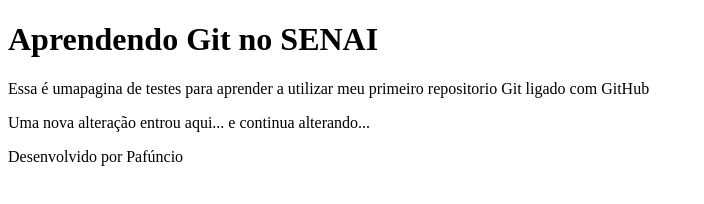
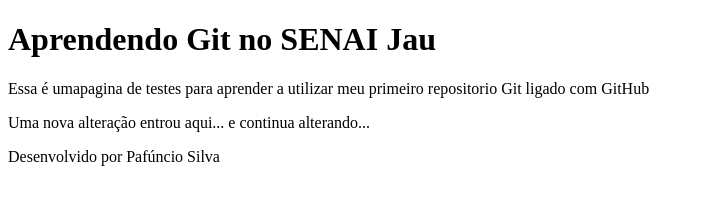
Before and after one commit to PedroPeaBrancaglion/Repositorio-Teste, a plain HTML site: page index.html in a window 1280 px wide. Shown: the whole page, without its empty margins (0-704 px from the left). Drawn offline with Linux system fonts and the light colour scheme.

Commit message:
Modificando hl e footer

```diff
--- a/index.html
+++ b/index.html
@@ -7,7 +7,7 @@
 </head>
 <body>
     <header>
-        <h1>Aprendendo Git no SENAI</h1>
+        <h1>Aprendendo Git no SENAI Jau</h1>
     </header>
 
     <p>
@@ -19,7 +19,7 @@
     </p>
 
     <footer>
-        Desenvolvido por Pafúncio
+        Desenvolvido por Pafúncio Silva
     </footer>
 </body>
 </html>
```
